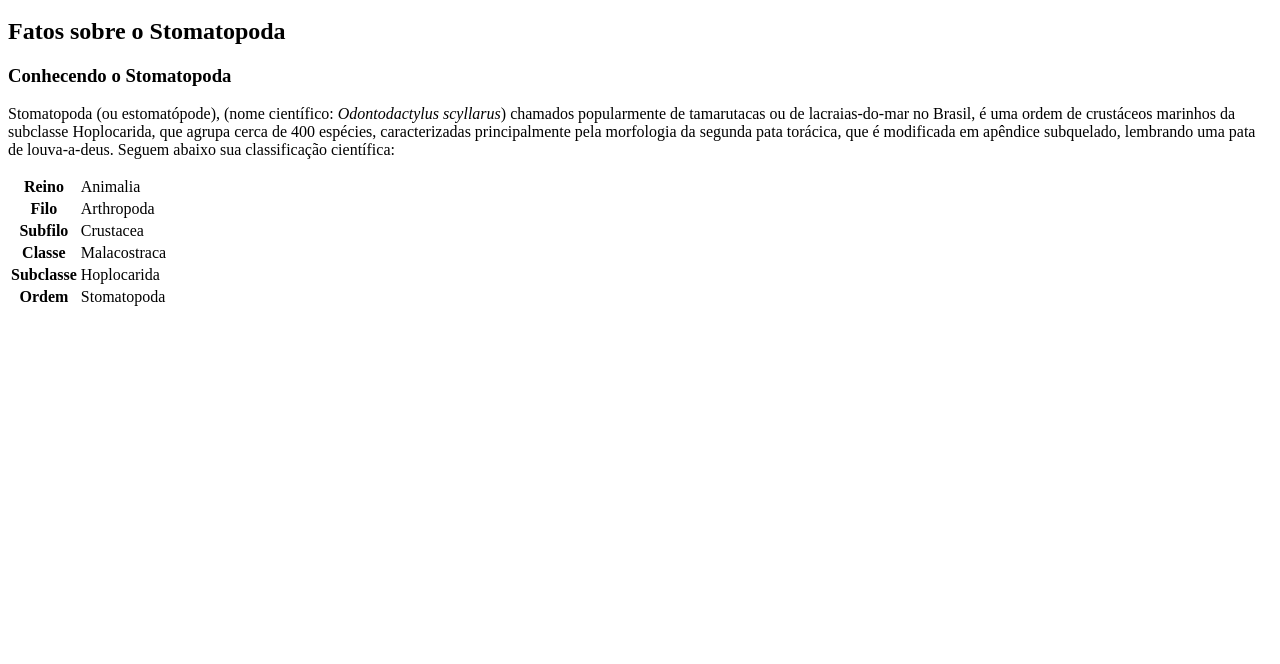
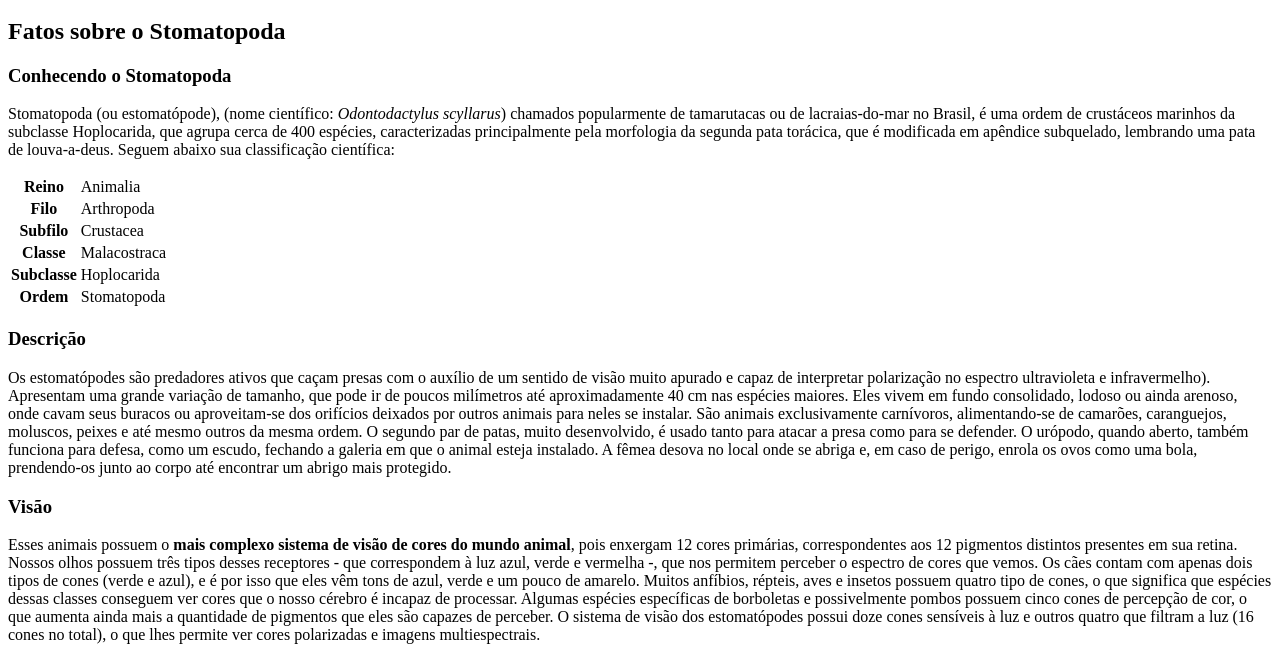
Before and after one commit to marcoglnd/trybe-exercises, a plain HTML site: page 3.4/stomatopoda.html in a window 1280 px wide. Shown: the part 136-800 px from the top of the page. Drawn offline with Linux system fonts and the light colour scheme.

Commit message:
passo 9, 10 e 11 concluídos

```diff
--- a/3.4/stomatopoda.html
+++ b/3.4/stomatopoda.html
@@ -48,6 +48,14 @@
             </tr>
           </table>
         </section>
+        <section>
+          <h3>Descrição</h3>
+          <p>Os estomatópodes são predadores ativos que caçam presas com o auxílio de um sentido de visão muito apurado e capaz de interpretar polarização no espectro ultravioleta e infravermelho). Apresentam uma grande variação de tamanho, que pode ir de poucos milímetros até aproximadamente 40 cm nas espécies maiores. Eles vivem em fundo consolidado, lodoso ou ainda arenoso, onde cavam seus buracos ou aproveitam-se dos orifícios deixados por outros animais para neles se instalar. São animais exclusivamente carnívoros, alimentando-se de camarões, caranguejos, moluscos, peixes e até mesmo outros da mesma ordem. O segundo par de patas, muito desenvolvido, é usado tanto para atacar a presa como para se defender. O urópodo, quando aberto, também funciona para defesa, como um escudo, fechando a galeria em que o animal esteja instalado. A fêmea desova no local onde se abriga e, em caso de perigo, enrola os ovos como uma bola, prendendo-os junto ao corpo até encontrar um abrigo mais protegido.</p>
+        </section>
+        <section>
+          <h3>Visão</h3>
+          <p>Esses animais possuem o <strong>mais complexo sistema de visão de cores do mundo animal</strong>, pois enxergam 12 cores primárias, correspondentes aos 12 pigmentos distintos presentes em sua retina. Nossos olhos possuem três tipos desses receptores - que correspondem à luz azul, verde e vermelha -, que nos permitem perceber o espectro de cores que vemos. Os cães contam com apenas dois tipos de cones (verde e azul), e é por isso que eles vêm tons de azul, verde e um pouco de amarelo. Muitos anfíbios, répteis, aves e insetos possuem quatro tipo de cones, o que significa que espécies dessas classes conseguem ver cores que o nosso cérebro é incapaz de processar. Algumas espécies específicas de borboletas e possivelmente pombos possuem cinco cones de percepção de cor, o que aumenta ainda mais a quantidade de pigmentos que eles são capazes de perceber. O sistema de visão dos estomatópodes possui doze cones sensíveis à luz e outros quatro que filtram a luz (16 cones no total), o que lhes permite ver cores polarizadas e imagens multiespectrais.</p>
+        </section>
       </article>
     </main>
   </body>
```
